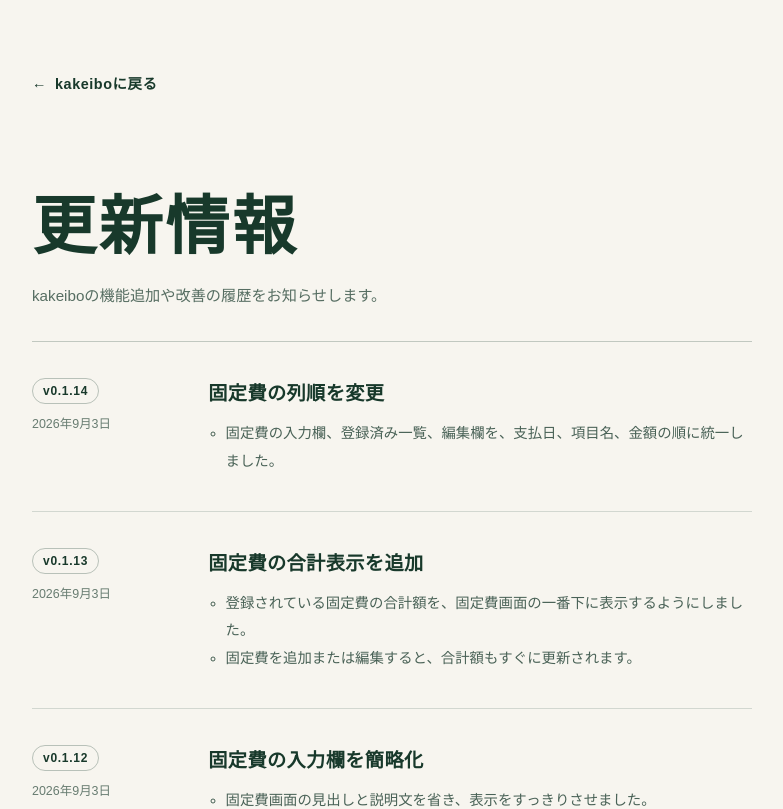
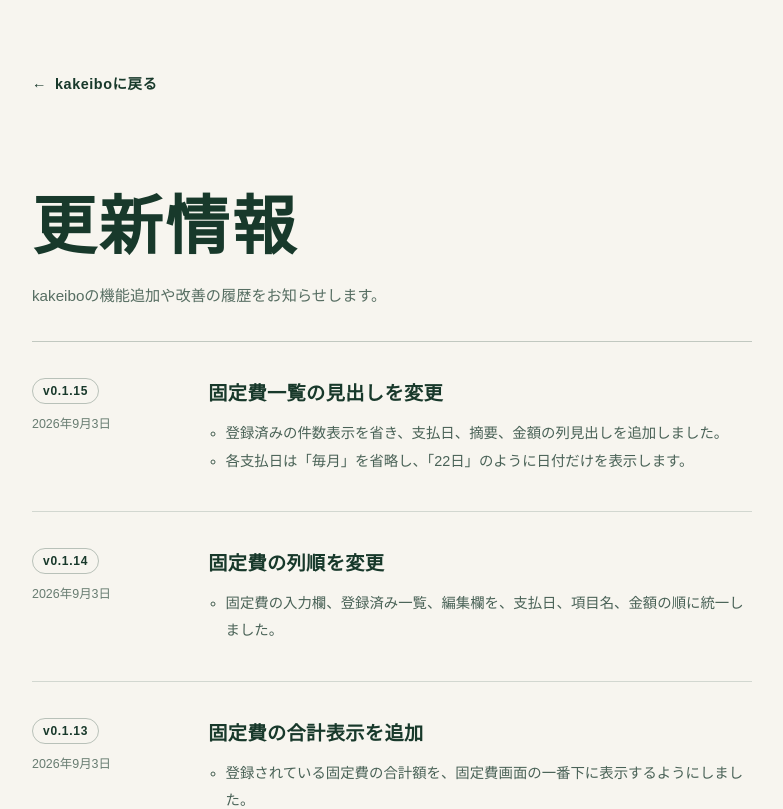
Before and after one commit to umedademu/kakeibo, a Next.js app: page /updates in a window 1280 px wide. Shown: the top 809 px of the page, without its empty margins (248-1031 px from the left). Built offline with nearby package versions, Linux system fonts and the light colour scheme.

Commit message:
固定費一覧の見出しを整理

```diff
--- a/app/globals.css
+++ b/app/globals.css
@@ -452,18 +452,10 @@ a {
   gap: 20px;
 }
 
-.fixed-cost-list-heading h2 {
-  margin: 0;
-}
-
 .fixed-cost-form {
   display: grid;
   grid-template-columns: minmax(0, 0.8fr) minmax(0, 1.4fr) minmax(0, 1fr) auto;
   gap: 8px;
-}
-
-.fixed-cost-list-heading h2 {
-  font-size: 1.05rem;
 }
 
 .fixed-cost-edit-form label {
@@ -516,17 +508,22 @@ a {
   opacity: 0.5;
 }
 
-.fixed-cost-list-heading {
-  display: flex;
-  align-items: baseline;
-  justify-content: space-between;
+.fixed-cost-column-headings {
+  display: grid;
+  grid-template-columns: 72px minmax(0, 1fr) 112px 54px;
+  gap: 18px;
   border-bottom: 1px solid rgb(24 57 43 / 24%);
-  padding-bottom: 12px;
+  padding: 0 4px 12px;
 }
 
-.fixed-cost-list-heading span {
+.fixed-cost-column-headings span {
   color: rgb(24 57 43 / 62%);
   font-size: 0.8rem;
+  font-weight: 600;
+}
+
+.fixed-cost-column-headings span:nth-child(3) {
+  text-align: right;
 }
 
 .fixed-cost-message,
@@ -550,7 +547,7 @@ a {
 
 .fixed-cost-row {
   display: grid;
-  grid-template-columns: auto minmax(0, 1fr) auto auto;
+  grid-template-columns: 72px minmax(0, 1fr) 112px 54px;
   align-items: center;
   gap: 18px;
 }
@@ -575,6 +572,7 @@ a {
 .fixed-cost-row strong {
   font-size: 1.05rem;
   font-variant-numeric: tabular-nums;
+  text-align: right;
 }
 
 .fixed-cost-edit-form {
@@ -637,7 +635,12 @@ a {
   }
 
   .fixed-cost-row {
-    grid-template-columns: auto minmax(0, 1fr) auto auto;
+    grid-template-columns: 55px minmax(0, 1fr) 84px 50px;
+    gap: 8px;
+  }
+
+  .fixed-cost-column-headings {
+    grid-template-columns: 55px minmax(0, 1fr) 84px 50px;
     gap: 8px;
   }
 }
--- a/app/updates/page.tsx
+++ b/app/updates/page.tsx
@@ -7,6 +7,16 @@ export const metadata: Metadata = {
 };
 
 const updates = [
+  {
+    version: "v0.1.15",
+    date: "2026年9月3日",
+    dateTime: "2026-09-03",
+    title: "固定費一覧の見出しを変更",
+    changes: [
+      "登録済みの件数表示を省き、支払日、摘要、金額の列見出しを追加しました。",
+      "各支払日は「毎月」を省略し、「22日」のように日付だけを表示します。",
+    ],
+  },
   {
     version: "v0.1.14",
     date: "2026年9月3日",
--- a/package.json
+++ b/package.json
@@ -1,6 +1,6 @@
 {
   "name": "kakeibo",
-  "version": "0.1.14",
+  "version": "0.1.15",
   "private": true,
   "scripts": {
     "dev": "next dev",
```
Also changed, not shown: app/components/fixed-cost-manager.tsx (+6 -4 lines), 2 other files (tests, documents, lock files or other folders).
